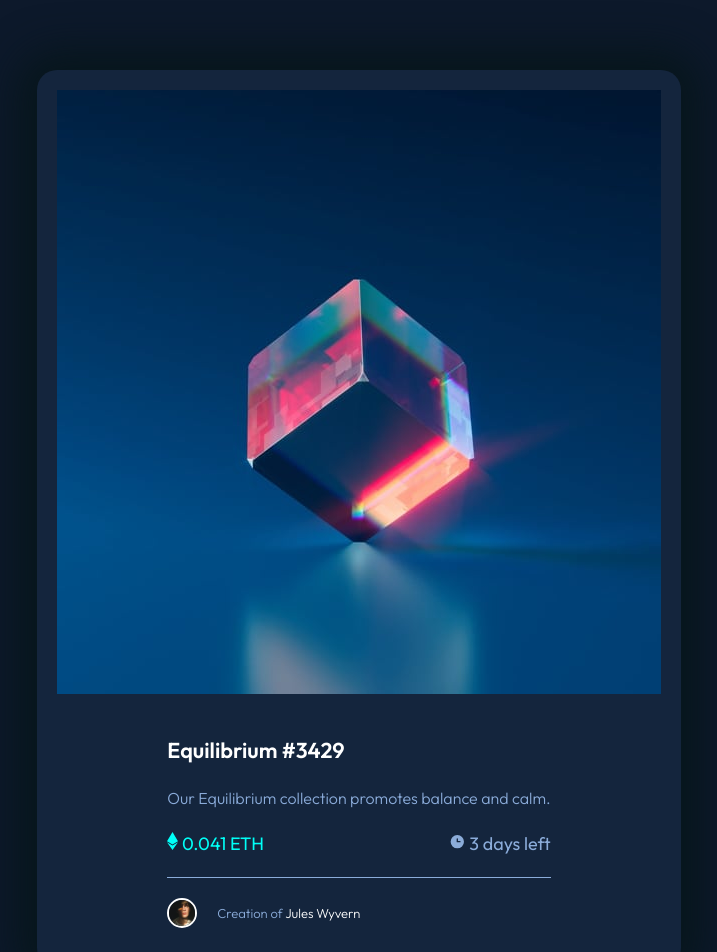
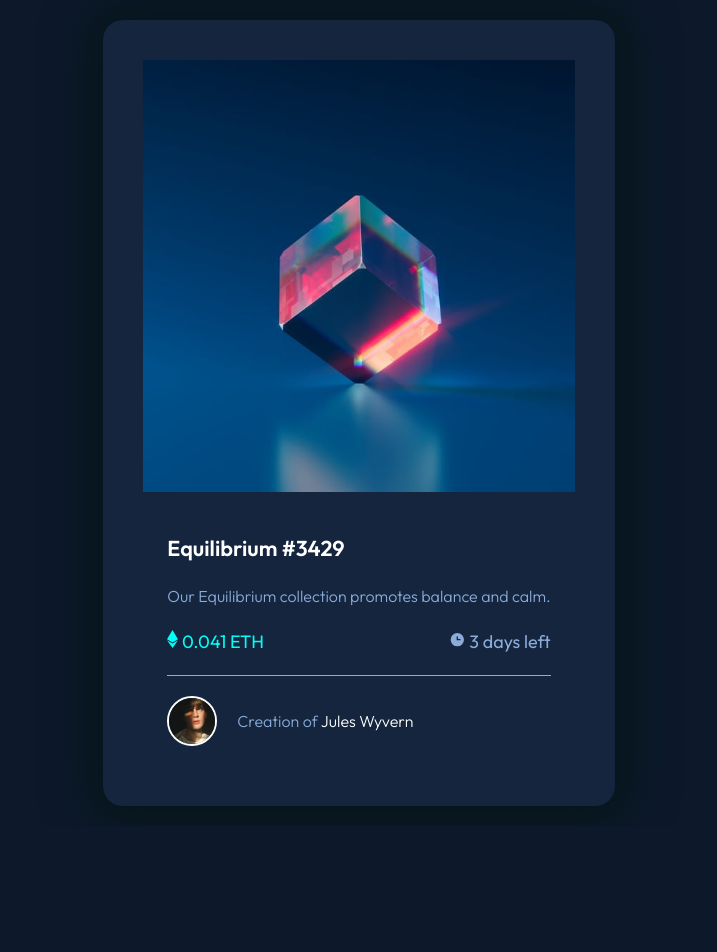
Before and after one commit to agarwalbipasha/nftPreviewPage, a plain HTML site: page index.html in a window 1280 px wide. Shown: the top 952 px of the page, without its empty margins (281-998 px from the left). After the commit the page ends 826 px from the top, so only its background shows below. Drawn offline with Linux system fonts and the light colour scheme.

Commit message:
Fixed the desktop version

```diff
--- a/css/styles.css
+++ b/css/styles.css
@@ -115,3 +115,22 @@ h3 span {
   align-items: center;
   justify-content: flex-start;
 }
+
+@media screen and (min-width: 600px) and (max-width: 1500px) {
+  .card {
+    width: 40%;
+    height: 50%;
+    padding: 4rem;
+    margin: 2rem;
+  }
+  .card__top {
+    width: 100%;
+  }
+  .card__footer {
+    width: 5rem;
+    height: 5rem;
+  }
+  h3 {
+    font-size: medium;
+  }
+}
```
